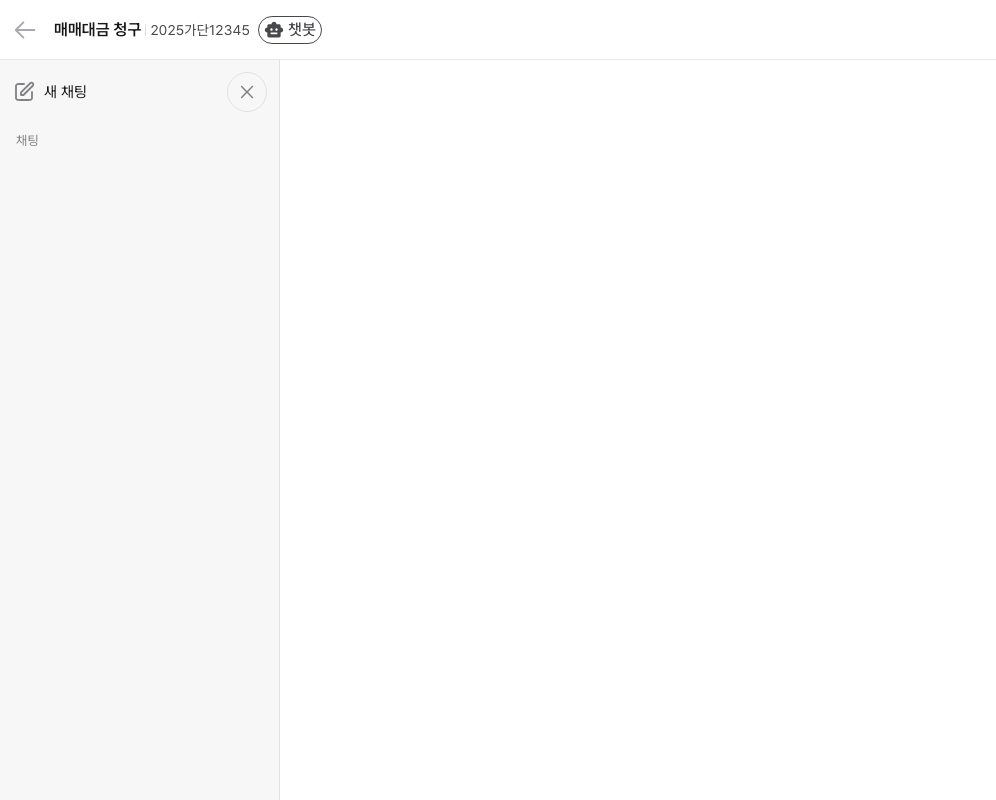
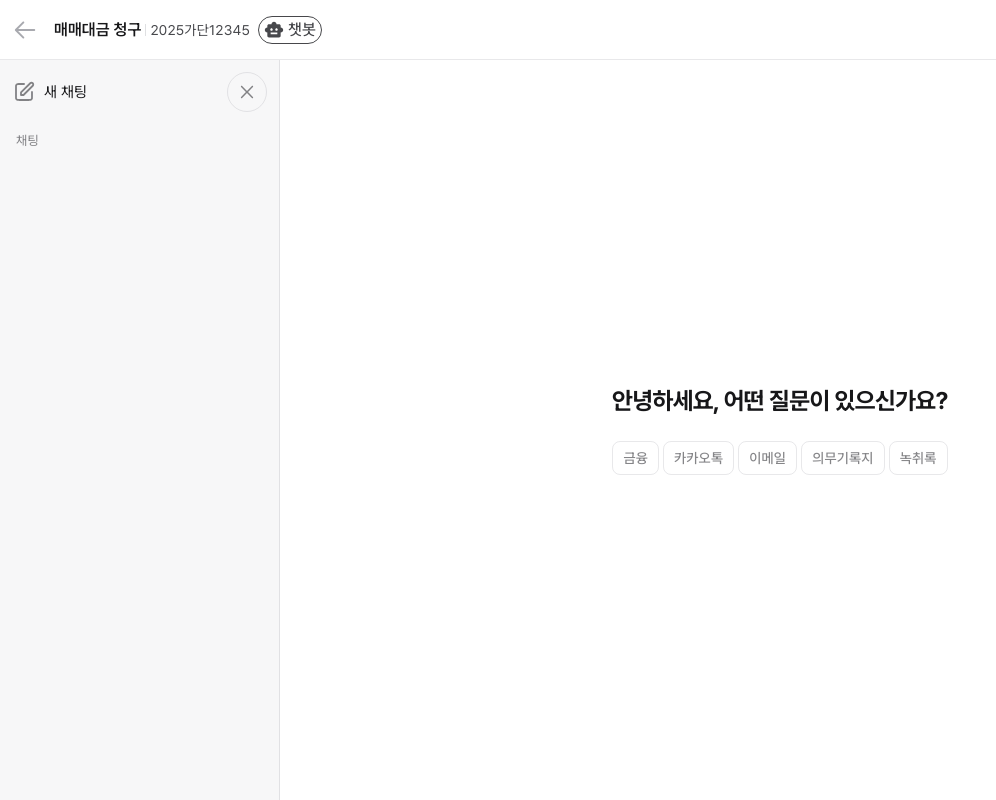
Before and after one commit to gustn99/ai-lex-web, a React (Vite) app: page /chatbot in a window 1280 px wide. Shown: the whole page, without its empty margins (0-996 px from the left). Built offline with nearby package versions, Linux system fonts and the light colour scheme.

Commit message:
feat: ChatBot 메인 입력 UI 구현 및 전송 시 하단 고정 기능 추가

```diff
--- /dev/null
+++ b/src/components/ChatBot/ChatCategorySection.tsx
@@ -0,0 +1,49 @@
+import { CHATBOT_CATEGORIES } from '@/constants/chatbot/categoryOptions';
+import ChatInput from './ChatInput';
+
+interface ChatCategorySectionProps {
+	selectedCategory: string | null;
+	onCategoryClick: (category: string) => void;
+	onSubmit: () => void;
+	isFixed: boolean;
+}
+
+export default function ChatCategorySection({
+	selectedCategory,
+	onCategoryClick,
+	onSubmit,
+	isFixed,
+}: ChatCategorySectionProps) {
+	return (
+		<div
+			className={`flex w-full flex-col items-center justify-center ${
+				isFixed ? 'mx-auto max-w-[900px] gap-3' : selectedCategory ? 'mt-4' : 'mt-6'
+			}`}
+		>
+			<div className={`flex flex-wrap gap-1 ${isFixed ? 'w-full px-3' : 'justify-center'}`}>
+				{CHATBOT_CATEGORIES.map((category) => {
+					const isActive = category === selectedCategory;
+					return (
+						<button
+							key={category}
+							onClick={() => onCategoryClick(category)}
+							className={`text-label-01-normal rounded-lg border px-2.5 py-1.5 font-medium transition-colors ${
+								isActive
+									? 'bg-cool-neutral-20 text-inverse-label border-transparent'
+									: 'border-line-normal-neutral text-label-alternative'
+							}`}
+						>
+							{category}
+						</button>
+					);
+				})}
+			</div>
+
+			{selectedCategory && (
+				<div className={`${isFixed ? 'w-full' : 'animate-fadeIn mt-6 w-[600px]'}`}>
+					<ChatInput category={selectedCategory} onSubmit={onSubmit} isFixed={isFixed} />
+				</div>
+			)}
+		</div>
+	);
+}
--- /dev/null
+++ b/src/components/ChatBot/ChatInput.tsx
@@ -0,0 +1,62 @@
+import { useState } from 'react';
+import SendIcon from '@/assets/svgs/chatbot/send.svg?react';
+import CheckIcon from '@/assets/svgs/chatbot/check.svg?react';
+
+interface ChatInputProps {
+	category: string | null;
+	onSubmit?: () => void;
+	isFixed?: boolean;
+}
+
+export default function ChatInput({ category, onSubmit, isFixed }: ChatInputProps) {
+	const [value, setValue] = useState('');
+	const placeholder = category ? `${category}과 관련된 질문을 해주세요.` : '질문을 입력해 주세요.';
+
+	const isActive = value.trim().length > 0;
+
+	const handleSubmit = (e: React.FormEvent) => {
+		e.preventDefault();
+		if (!value.trim()) return;
+		onSubmit?.();
+		setValue('');
+	};
+
+	return (
+		<div className="flex w-full flex-col gap-2">
+			<form
+				onSubmit={handleSubmit}
+				className="border-line-normal-alternative bg-fill-alternative flex w-full items-center justify-between gap-2 rounded-3xl border p-2 shadow-[0_2px_8px_0_#2F313426]"
+			>
+				<input
+					type="text"
+					value={value}
+					onChange={(e) => setValue(e.target.value)}
+					placeholder={placeholder}
+					className="text-body-01-normal placeholder:text-label-alternative text-label-normal flex-1 bg-transparent px-2 outline-none"
+				/>
+
+				{isActive ? (
+					<button type="submit" className="bg-cool-neutral-20 flex h-10 w-10 items-center justify-center rounded-full">
+						<SendIcon />
+					</button>
+				) : (
+					<div className="h-10 w-10" />
+				)}
+			</form>
+
+			<div className="flex items-center px-2">
+				<label htmlFor="table-mode" className="relative inline-flex cursor-pointer items-center select-none">
+					<input
+						id="table-mode"
+						type="checkbox"
+						className="peer border-line-normal-normal checked:bg-primary-normal h-4.5 w-4.5 appearance-none rounded-[5px] border bg-white transition-colors duration-200 checked:border-none"
+					/>
+
+					<CheckIcon className="absolute top-[3px] left-[1px] hidden h-4 w-4 text-white peer-checked:block" />
+
+					<span className="text-body-02-normal text-label-normal ml-2">표로 답변 받기</span>
+				</label>
+			</div>
+		</div>
+	);
+}
--- /dev/null
+++ b/src/constants/chatbot/categoryOptions.ts
@@ -0,0 +1 @@
+export const CHATBOT_CATEGORIES = ['금융', '카카오톡', '이메일', '의무기록지', '녹취록'] as const;
--- a/src/pages/ChatBot/ChatBot.tsx
+++ b/src/pages/ChatBot/ChatBot.tsx
@@ -1,18 +1,51 @@
+'use client';
+
+import { useState } from 'react';
 import ChatHeader from '@/components/ChatBot/ChatHeader';
 import ChatSidebar from '@/components/ChatBot/ChatSidebar';
+import ChatCategorySection from '@/components/ChatBot/ChatCategorySection';
 
 const title = '매매대금 청구';
 const caseNo = '2025가단12345';
 
 export default function ChatBot() {
+	const [selectedCategory, setSelectedCategory] = useState<string | null>(null);
+	const [isChatStarted, setIsChatStarted] = useState(false);
+
+	const handleCategoryClick = (category: string) => {
+		setSelectedCategory((prev) => (prev === category ? null : category));
+	};
+
+	const handleStartChat = () => setIsChatStarted(true);
+
 	return (
 		<div className="flex h-screen flex-col">
-			{/* sticky 헤더 */}
 			<ChatHeader title={title} caseNo={caseNo} />
-
 			<div className="flex flex-1">
 				<ChatSidebar />
-				<main className="flex-1 overflow-auto bg-white">{/* Chat content (대화창 등) */}</main>
+
+				<main className="relative flex flex-1 flex-col bg-white">
+					{!isChatStarted ? (
+						<div className="flex flex-1 flex-col items-center justify-center transition-all duration-500">
+							<h2 className="text-label-normal text-title-03 font-bold">안녕하세요, 어떤 질문이 있으신가요?</h2>
+							<ChatCategorySection
+								selectedCategory={selectedCategory}
+								onCategoryClick={handleCategoryClick}
+								onSubmit={handleStartChat}
+								isFixed={false}
+							/>
+						</div>
+					) : (
+						<div className="absolute bottom-[10px] left-0 mt-[10px] w-full bg-white">
+							<ChatCategorySection
+								selectedCategory={selectedCategory}
+								onCategoryClick={handleCategoryClick}
+								onSubmit={handleStartChat}
+								isFixed={true}
+							/>
+						</div>
+					)}
+				</main>
 			</div>
 		</div>
 	);
```
Also changed, not shown: src/assets/svgs/chatbot/check.svg (added), src/assets/svgs/chatbot/send.svg (added).
